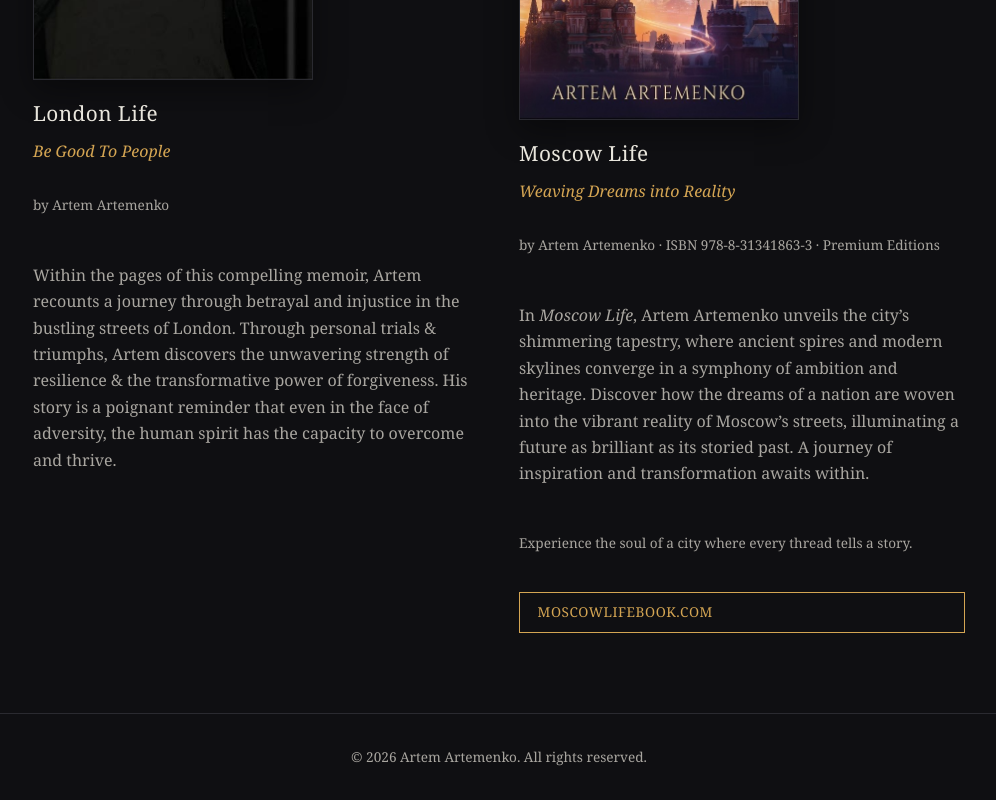
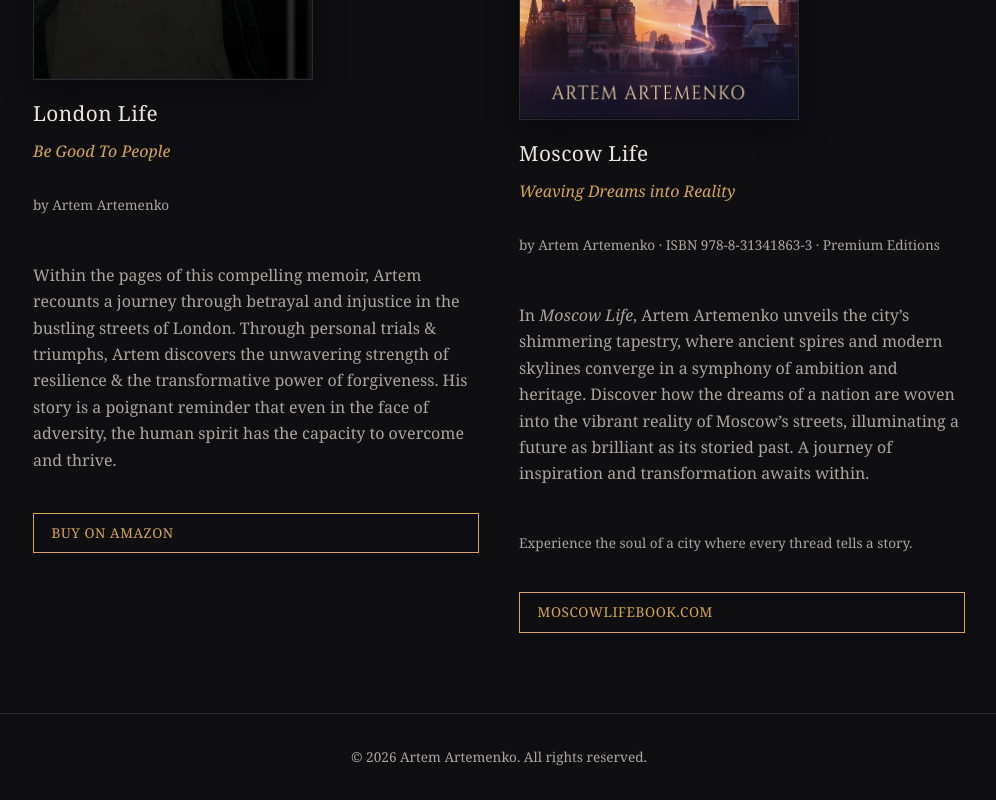
Before and after one commit to artspill78/artemartemenko.com, a plain HTML site: page books.html in a window 1280 px wide. Shown: the part 541-1341 px from the top of the page, without its empty margins (141-1137 px from the left). Drawn offline with Linux system fonts and the light colour scheme.

Commit message:
Add Amazon purchase link for London Life
Co-Authored-By: Claude Sonnet 5 <noreply@anthropic.com>
Claude-Session: https://claude.ai/code/session_01GuGBDxm8p5siNhNEdckXEH

```diff
--- a/books.html
+++ b/books.html
@@ -32,6 +32,7 @@
         <p class="subtitle">Be Good To People</p>
         <p class="meta">by Artem Artemenko</p>
         <p class="blurb">Within the pages of this compelling memoir, Artem recounts a journey through betrayal and injustice in the bustling streets of London. Through personal trials &amp; triumphs, Artem discovers the unwavering strength of resilience &amp; the transformative power of forgiveness. His story is a poignant reminder that even in the face of adversity, the human spirit has the capacity to overcome and thrive.</p>
+        <a class="cta" href="https://amzn.eu/d/023Oi4TH" target="_blank" rel="noopener">Buy on Amazon</a>
       </div>
 
       <div class="book-card">
```
